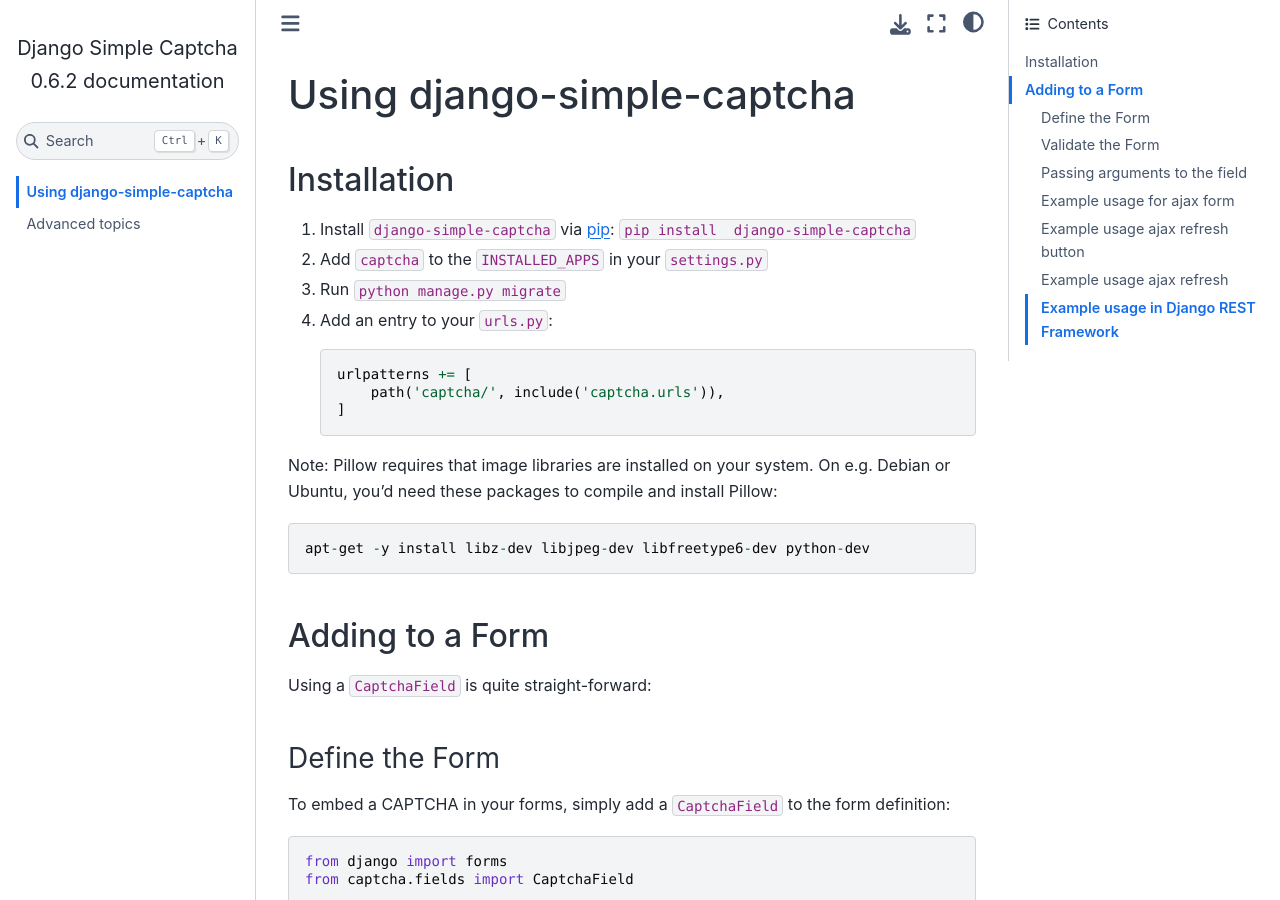
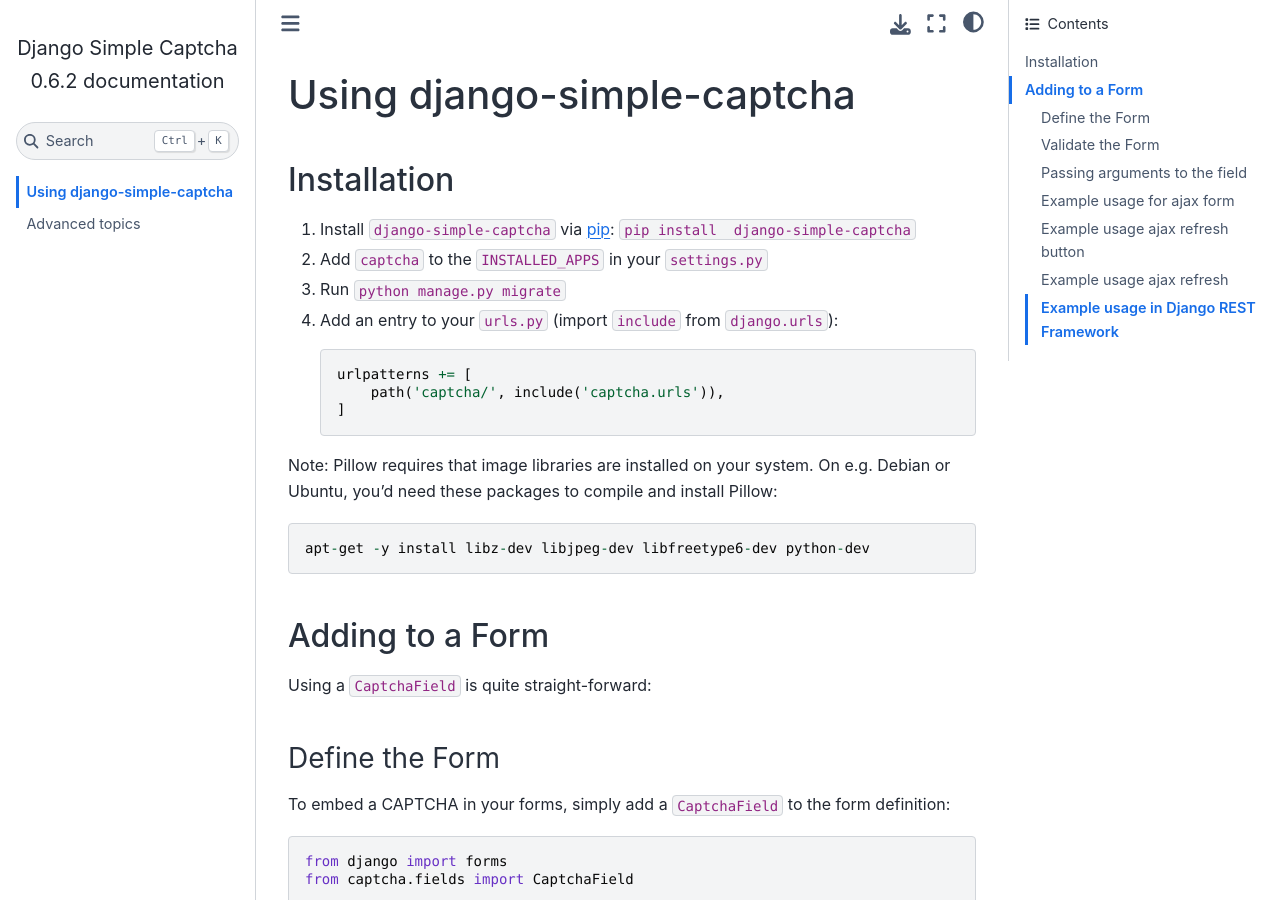
Before and after one commit to mbi/django-simple-captcha, a Sphinx documentation site: the page built from docs/usage.rst, in a window 1280 px wide and 900 px high. Built offline with Sphinx 7.4.7 and the Sphinx Book theme 1.1.4, drawn with Linux system fonts in a browser that asks for light colours.

Commit message:
Clarify installation instructions

```diff
--- a/docs/usage.rst
+++ b/docs/usage.rst
@@ -7,7 +7,7 @@
 1. Install ``django-simple-captcha`` via pip_: ``pip install  django-simple-captcha``
 2. Add ``captcha`` to the ``INSTALLED_APPS`` in your ``settings.py``
 3. Run ``python manage.py migrate``
-4. Add an entry to your ``urls.py``::
+4. Add an entry to your ``urls.py`` (import ``include`` from ``django.urls``)::
 
         urlpatterns += [
             path('captcha/', include('captcha.urls')),
```
